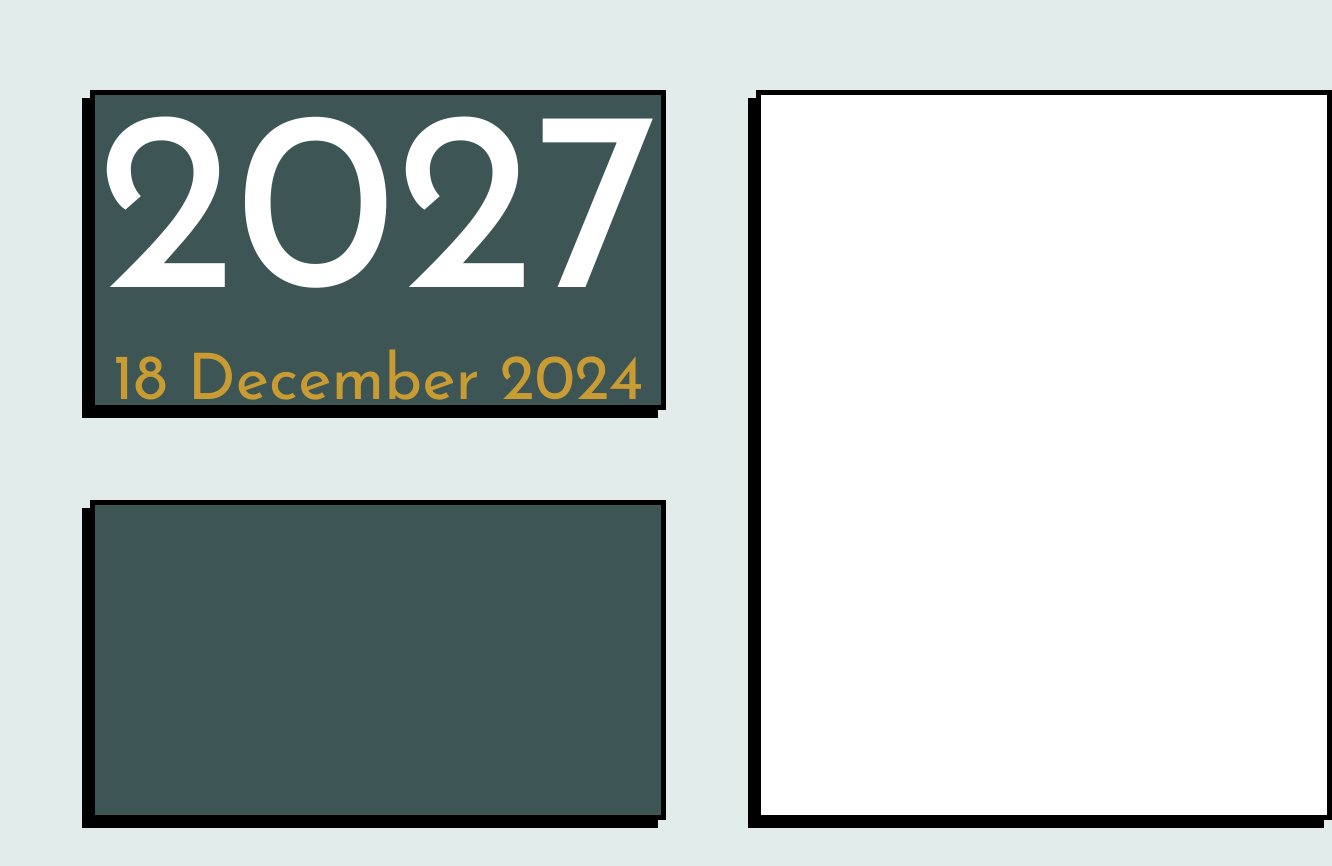
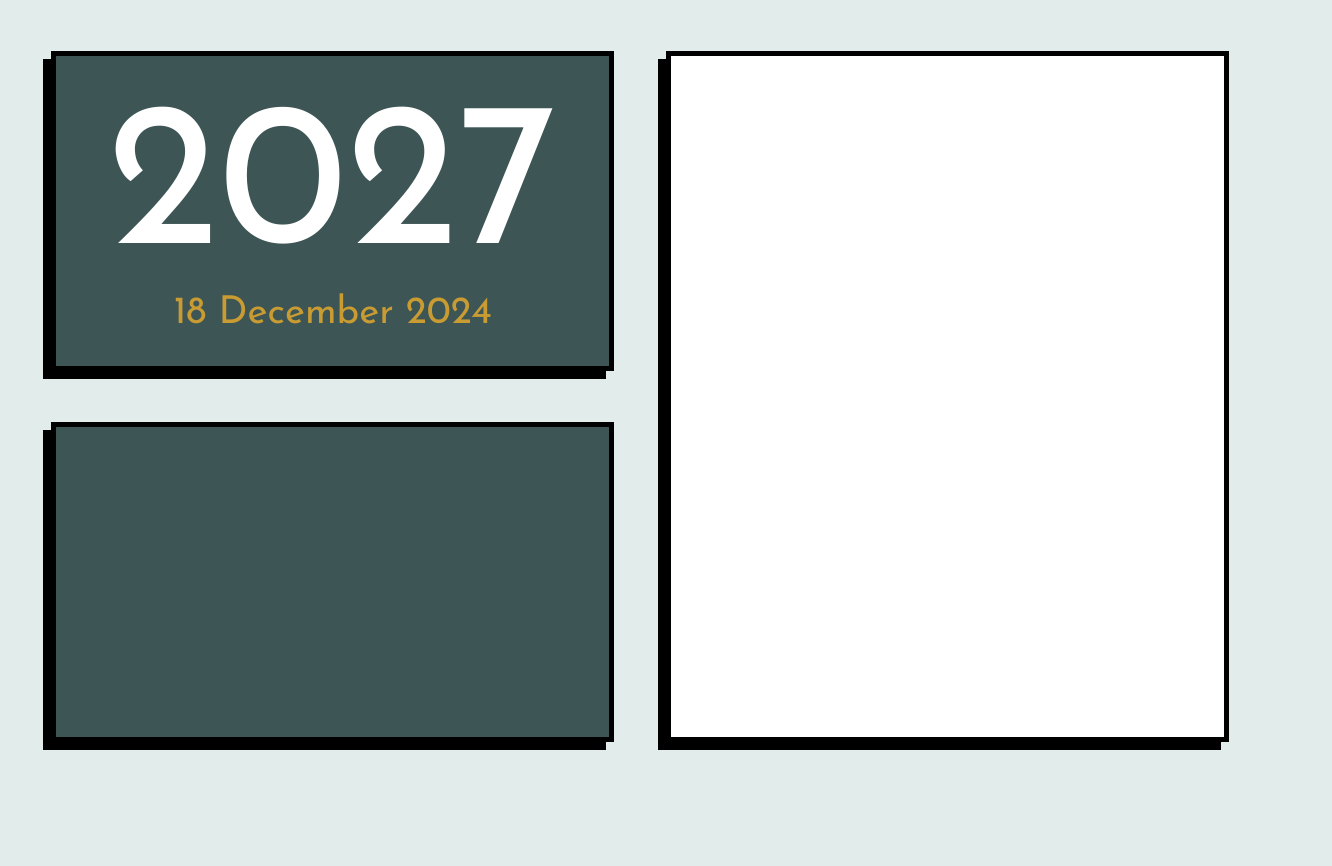
Before and after one commit to eliasbengtsson00/CommuteMate, a plain HTML site: page index.html in a window 1280 px wide. Shown: the whole page, 1332 px wide, since content can reach past the window. After the commit the page ends 800 px from the top, so only its background shows below. Drawn offline with Linux system fonts and the light colour scheme.

Commit message:
layout final

```diff
--- a/style.css
+++ b/style.css
@@ -11,10 +11,10 @@
     --bg-seventeen: #00008E;
     --text-seventeen: #FFFF4F;
 
-    --page-width: 2560px;
-    --page-height: 1600px;
+    --page-width: 100vw;
+    --page-height: 100vh;
 
-    --box-width: 45vw;
+    --box-width: 44vw;
     --box-small-height: 40vh;
     --box-large-height: 80vh;
 }
@@ -30,11 +30,11 @@ body {
     max-width: 100vw;
     max-height: 100vh;
     display: grid;
-    grid-template-columns: auto auto;
-    grid-template-rows: auto auto;
-    gap: 90px;
-    padding: 90px;
-
+    grid-template-columns: 1fr 1fr;
+    grid-template-rows: 1fr 1fr;
+    gap: 4vw;
+    padding: 4vw;
+    box-sizing: border-box;
   }
 
   .box {
@@ -71,11 +71,11 @@ body {
 
 
   #time {
-    font-size: clamp(100px, 20vw, 400px);
+    font-size: 16vw;
     color: var(--white);
     display: inline-block;
   }
   #date {
-    font-size: clamp(50px, 5vw, 100px);
+    font-size: 3vw;
     color: var(--yellow)
   }
```
